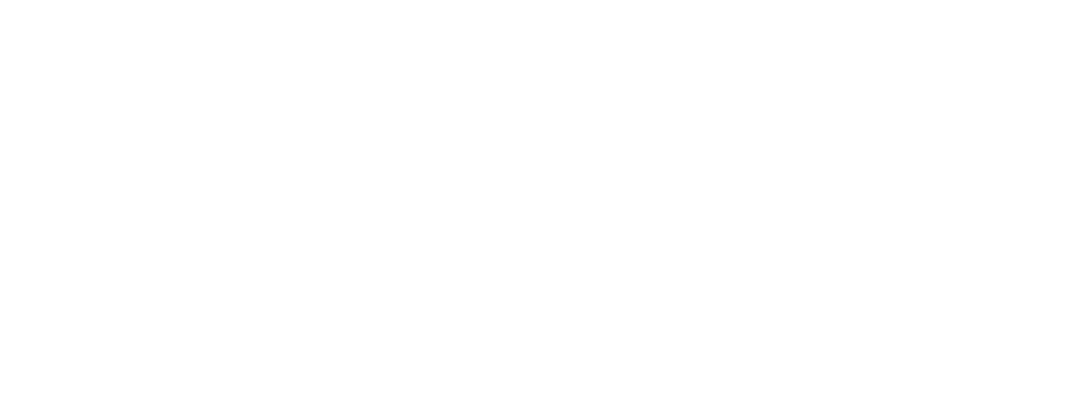
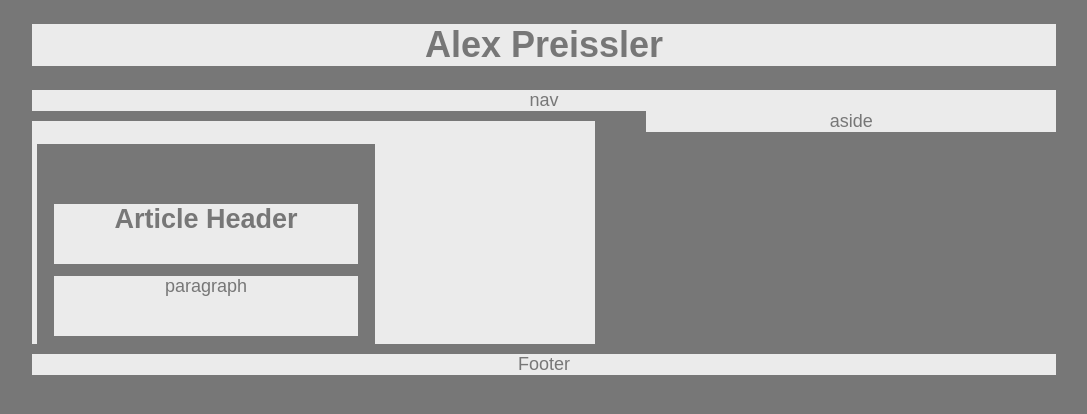
Before and after one commit to Alex-Preissler/HW-Wireframe, a plain HTML site: page index.html in a window 1280 px wide. Shown: the whole page, without its empty margins (96-1183 px from the left). Drawn offline with Linux system fonts and the light colour scheme.

Commit message:
first version - needs work!

```diff
--- a/index.html
+++ b/index.html
@@ -1 +1,48 @@
 <!DOCTYPE HTML>
+<html lang="en-us">
+
+<head>
+    <meta charset="UTF-8">
+    <title>HW-Wireframe</title>
+    <link rel="stylesheet" href="style.css">
+</head>
+
+<body>
+
+<div id="wrapper">
+
+    <header class="bg2">
+
+        <h1 class="txtformat">Alex Preissler</h1>
+
+    </header>
+
+
+    <nav class="bg2">nav</nav>
+
+
+    <div class="clearfix">
+
+        <section class="bg2">
+
+            <article>
+
+                <h2>Article Header</h2>
+
+                <p class="txtformat">paragraph</p>
+
+            </article>
+
+        </section>
+
+            <aside class="bg2">aside</aside>
+
+    </div>
+
+    <footer class="bg2">Footer</footer>
+
+</div>
+
+</body>
+
+</html>
--- a/style.css
+++ b/style.css
@@ -0,0 +1,107 @@
+body {
+
+    font-family: 'Arial', 'Helvetica Neue', 'Helvetica', 'sans-serif';
+    color: #777;
+    background: #777;
+    font-size: 18px;
+    text-align: center;
+    margin: 0 auto;
+    height: 100%;
+    width: 100%;
+
+}
+
+#wrapper {
+
+    height: 100%;
+    max-width: 80%;
+    margin: 0 auto;
+
+}
+
+header {
+
+    height: 15%;
+    width: 100%;
+    margin: 5px auto;
+
+}
+
+.clearfix::after {
+
+    content: "";
+    display: block;
+    clear: both;
+
+}
+
+.bg2 {
+
+    background: #ebebeb;
+
+}
+
+section {
+
+    margin-top: 10px;
+    float: left;
+    width: 55%;
+    height: 40%;
+
+}
+
+aside {
+
+    width: 40%;
+    height: 40%;
+    float: right;
+
+}
+
+article {
+
+    color: #ebebeb;
+    background: #777;
+    position: relative;
+    width: 60%;
+    height: 200px;
+    top: 40%;
+    margin: 0px 5px;
+}
+
+h2 {
+
+    background: #ebebeb;
+    color: #777;
+    position: relative;
+    top: 30%;
+    left: 5%;
+    width: 90%;
+    height: 30%;
+
+}
+
+p {
+
+    position: relative;
+    top: 50px;
+    left: 5%;
+    width: 90%;
+    height: 30%;
+
+
+}
+
+.txtformat {
+
+    color: #777;
+    background: #ebebeb;
+
+}
+
+footer{
+
+    height: 20%;
+    margin: 10px auto;
+
+}
```
